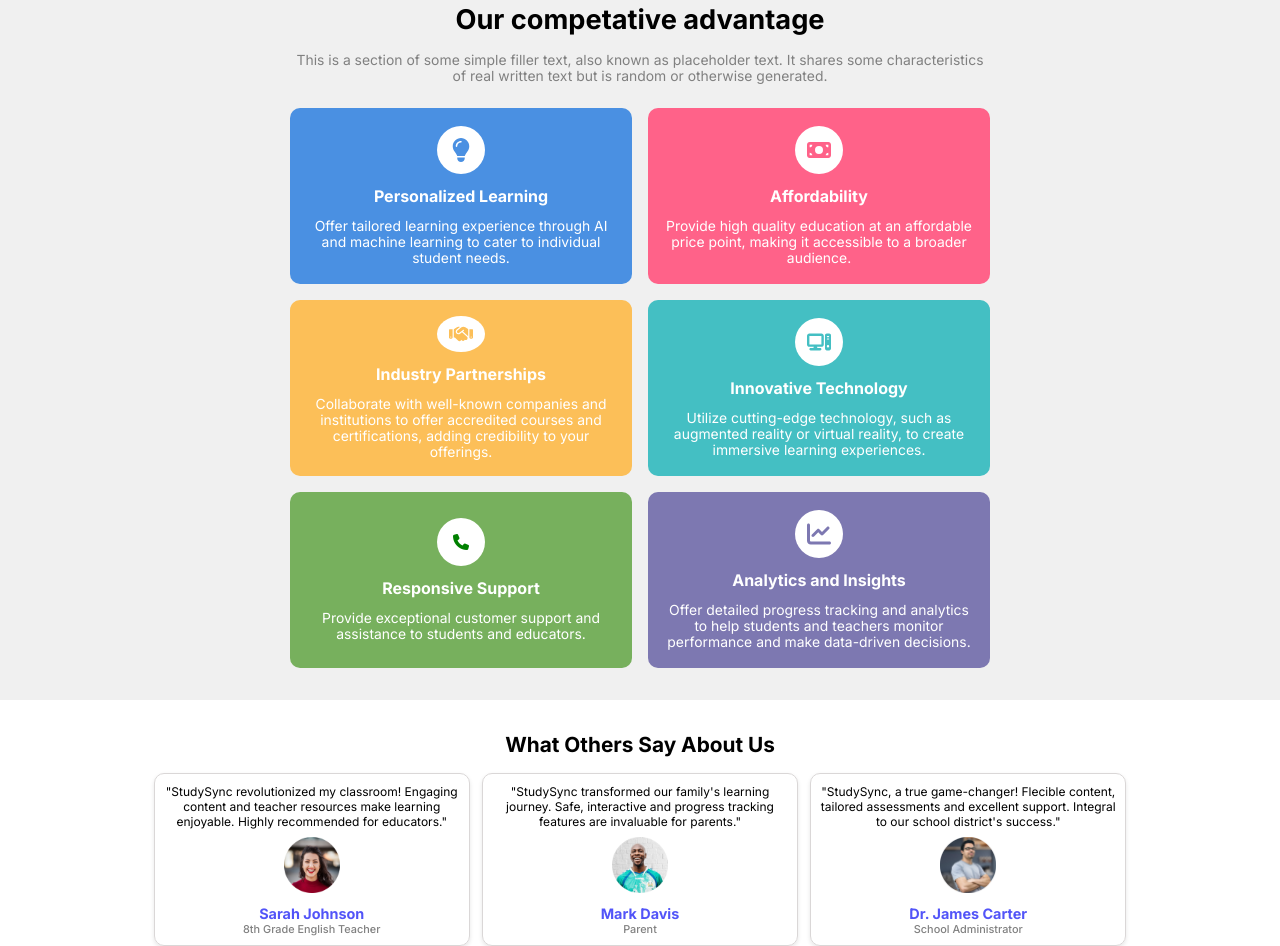
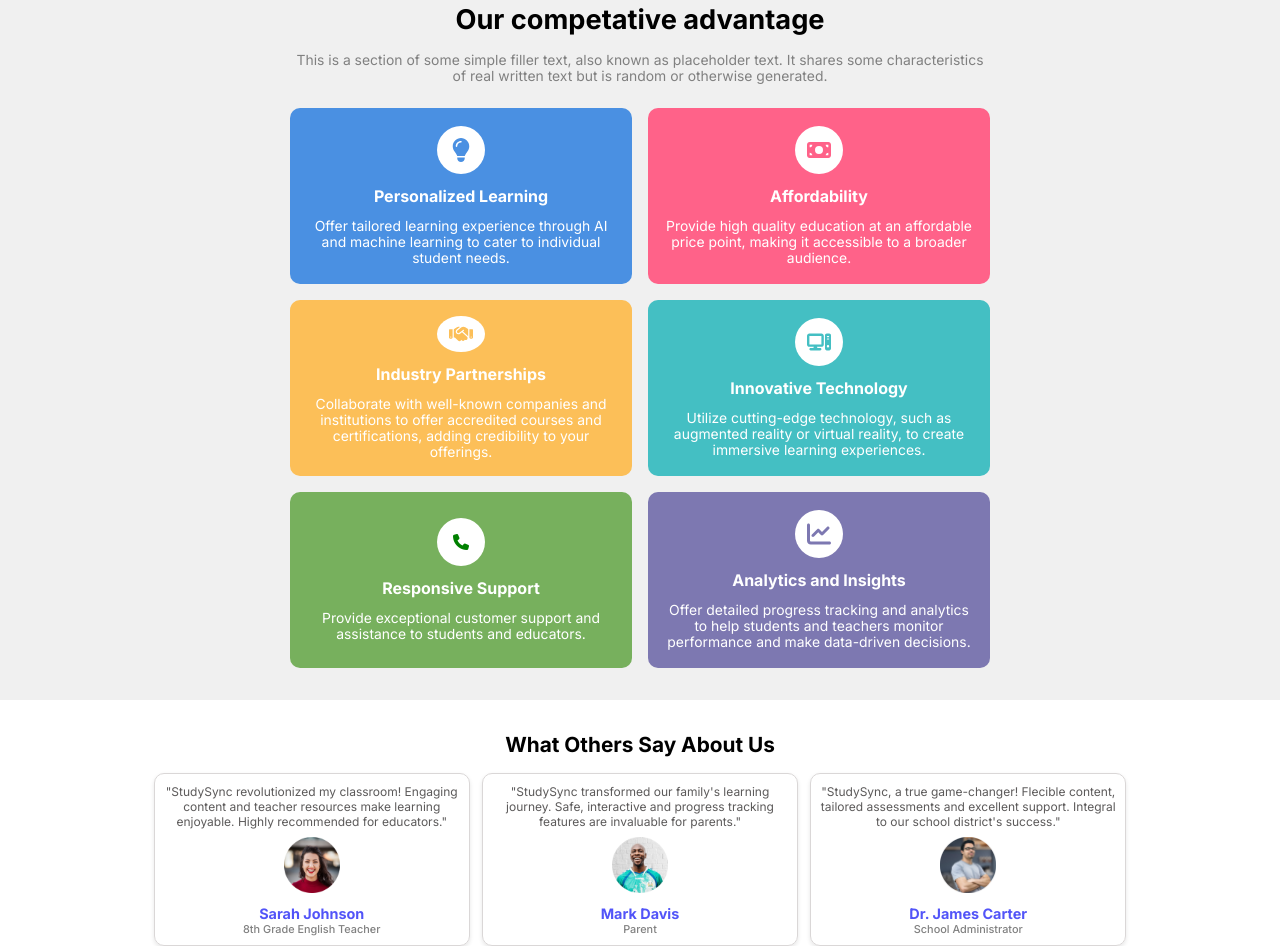
Before and after one commit to mayankagarwal03/StudySync, a plain HTML site: page index.html in a window 1280 px wide. Shown: the part 710-1656 px from the top of the page. Drawn offline with Linux system fonts and the light colour scheme.

Commit message:
testimonial section

```diff
--- a/style.css
+++ b/style.css
@@ -415,6 +415,7 @@ body{
 }
 .box-txt1{
     font-size: 0.75rem;
+    color:rgb(92, 90, 90)
 }
 .box-img img{
     height: 3.5rem;
```
